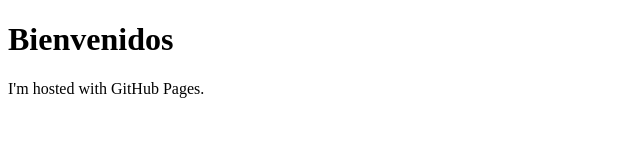
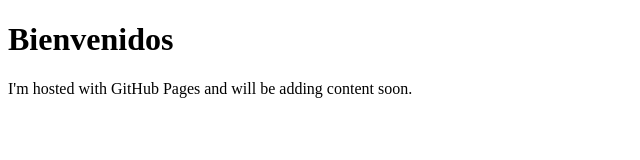
Before and after one commit to djwrisley/dishbydish.github.io, a plain HTML site: page index.html in a window 1280 px wide. Shown: the whole page, without its empty margins (0-640 px from the left). Drawn offline with Linux system fonts and the light colour scheme.

Commit message:
add index and readme

```diff
--- a/index.html
+++ b/index.html
@@ -2,6 +2,6 @@
 <html>
 <body>
 <h1>Bienvenidos</h1>
-<p>I'm hosted with GitHub Pages.</p>
+<p>I'm hosted with GitHub Pages and will be adding content soon.</p>
 </body>
 </html>
```
Also changed, not shown: 1 other file.
